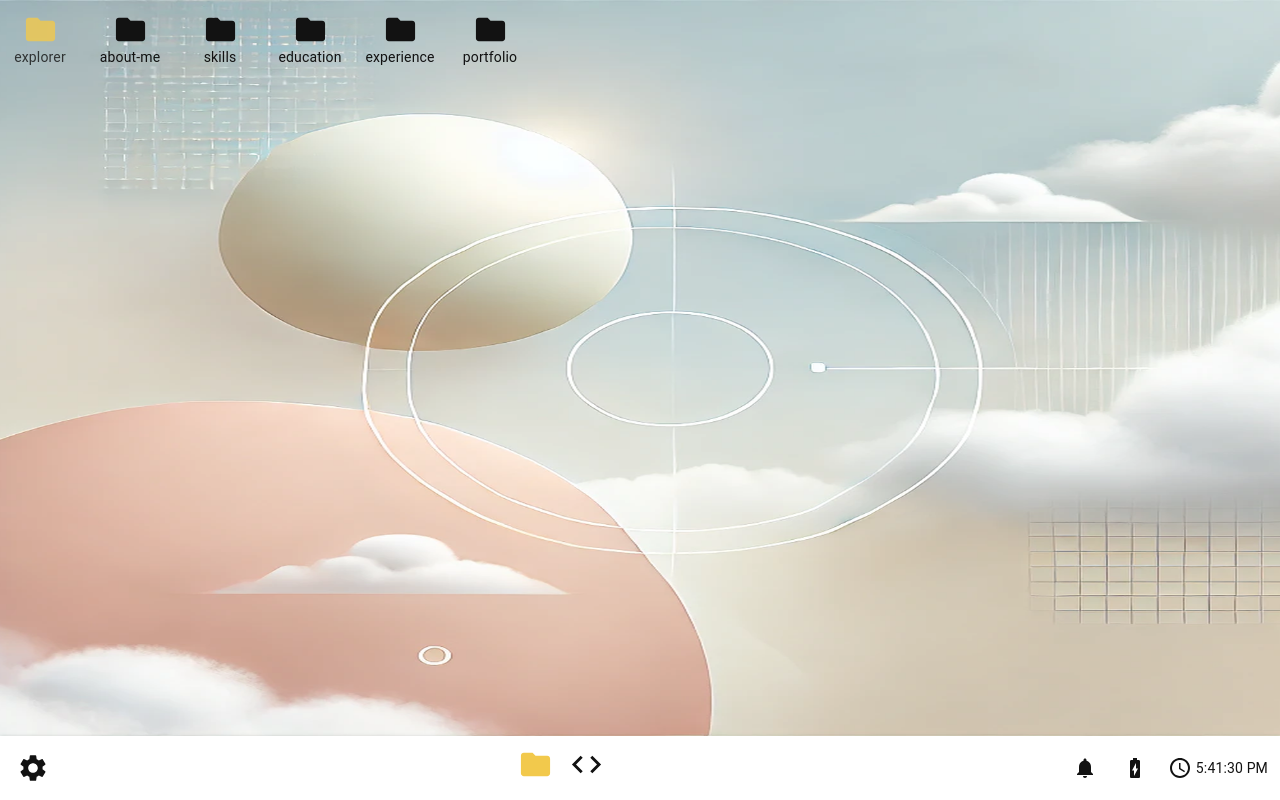
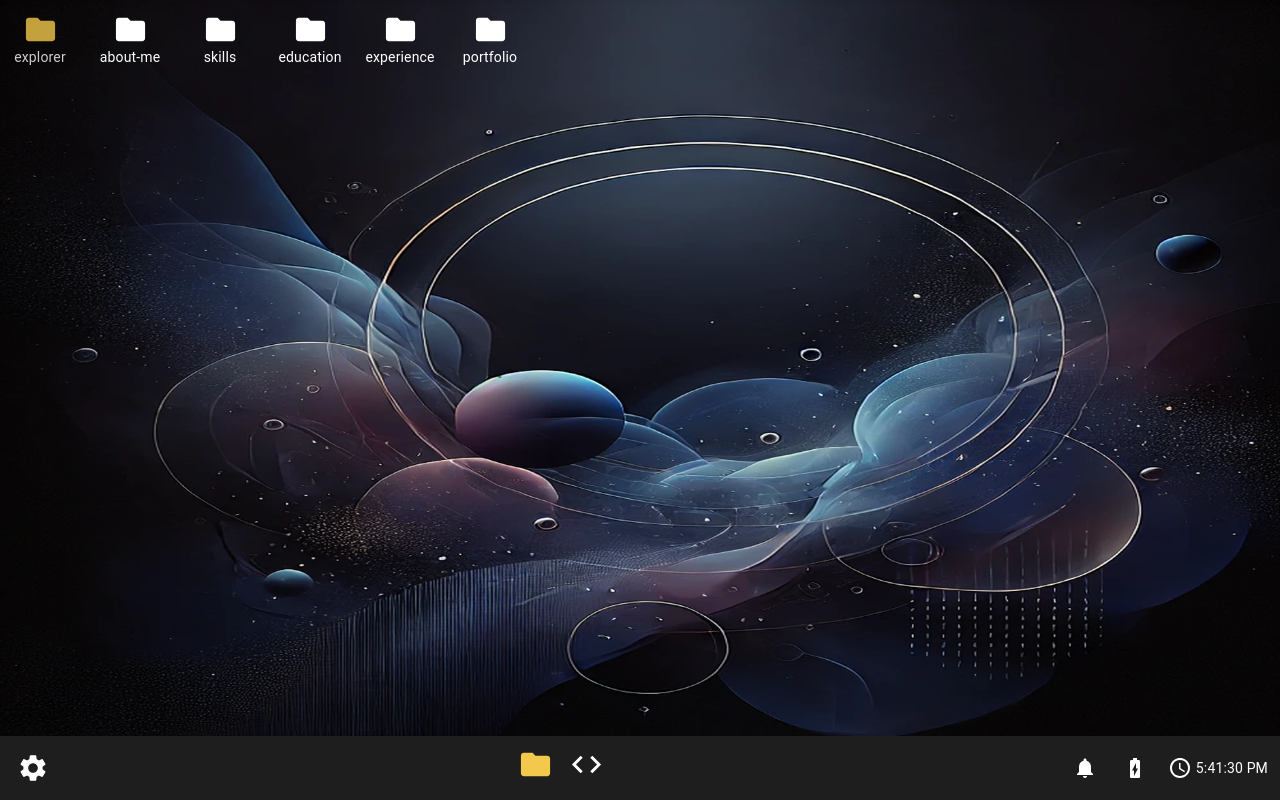
Before and after one commit to jaakkomaenpaa/portfolio, a React (Vite) app in the folder client/: page / in a window 1280 px wide. Built offline with nearby package versions, Linux system fonts and the light colour scheme.

Commit message:
change default theme

```diff
--- a/client/src/components/Desktop.tsx
+++ b/client/src/components/Desktop.tsx
@@ -14,7 +14,7 @@ const StyledDesktop = styled(Box)(
     position: 'relative',
     height: '100%',
     width: '100%',
-    backgroundColor: theme.palette.background.default,
+    backgroundColor: 'theme.palette.background.default',
     backgroundImage: wallpaper ? `url(${wallpaper})` : 'none',
     backgroundSize: 'cover',
     backgroundRepeat: 'no-repeat',
--- a/client/src/stores/ThemeStore.ts
+++ b/client/src/stores/ThemeStore.ts
@@ -8,7 +8,7 @@ interface ThemeStore {
 const savedTheme = localStorage.getItem('isDarkMode') === 'true'
 
 export const useThemeStore = create<ThemeStore>((set) => ({
-  isDarkMode: savedTheme || false,
+  isDarkMode: savedTheme || true,
   toggleTheme: () =>
     set((state) => {
       const newMode = !state.isDarkMode
```
